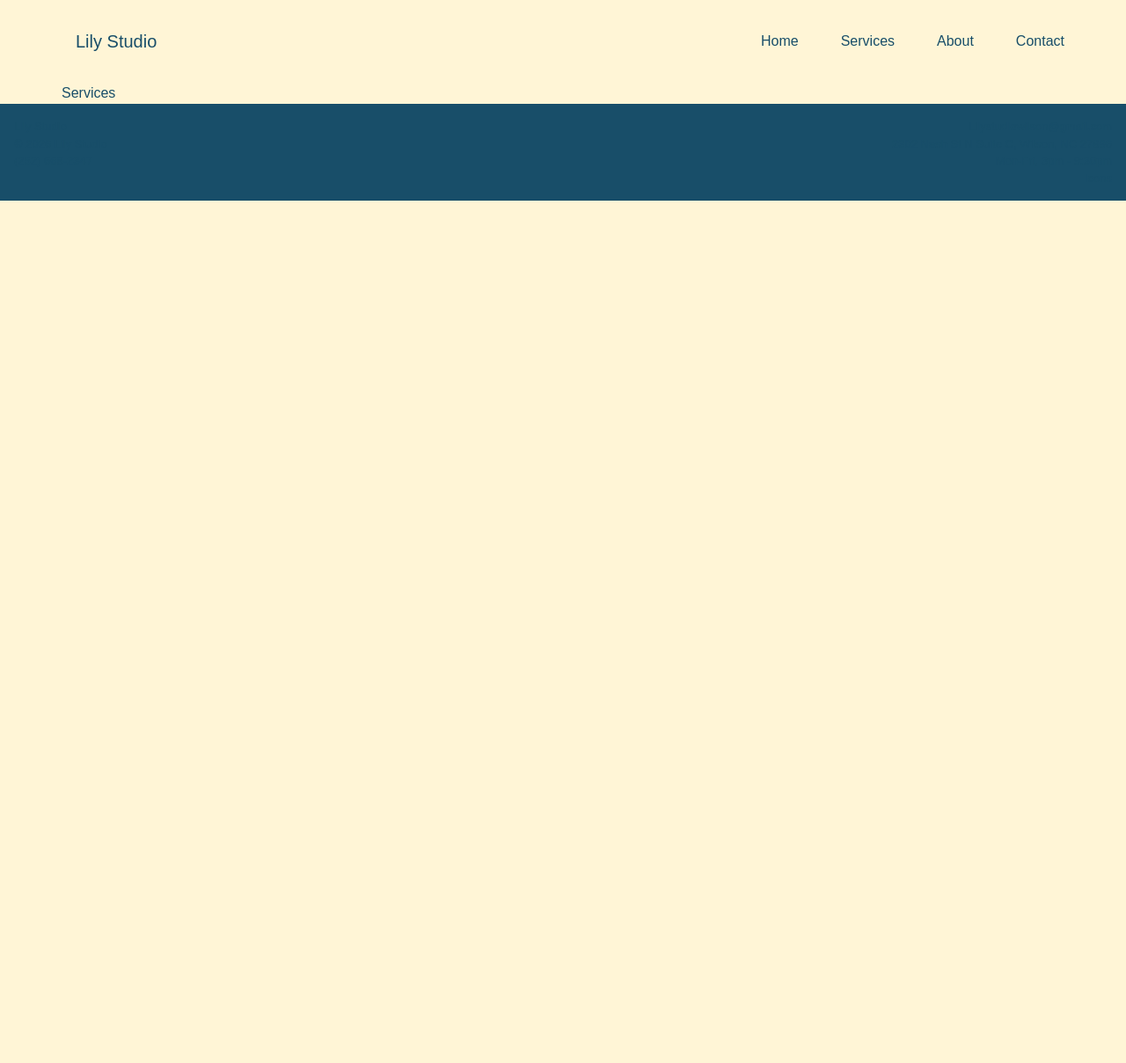
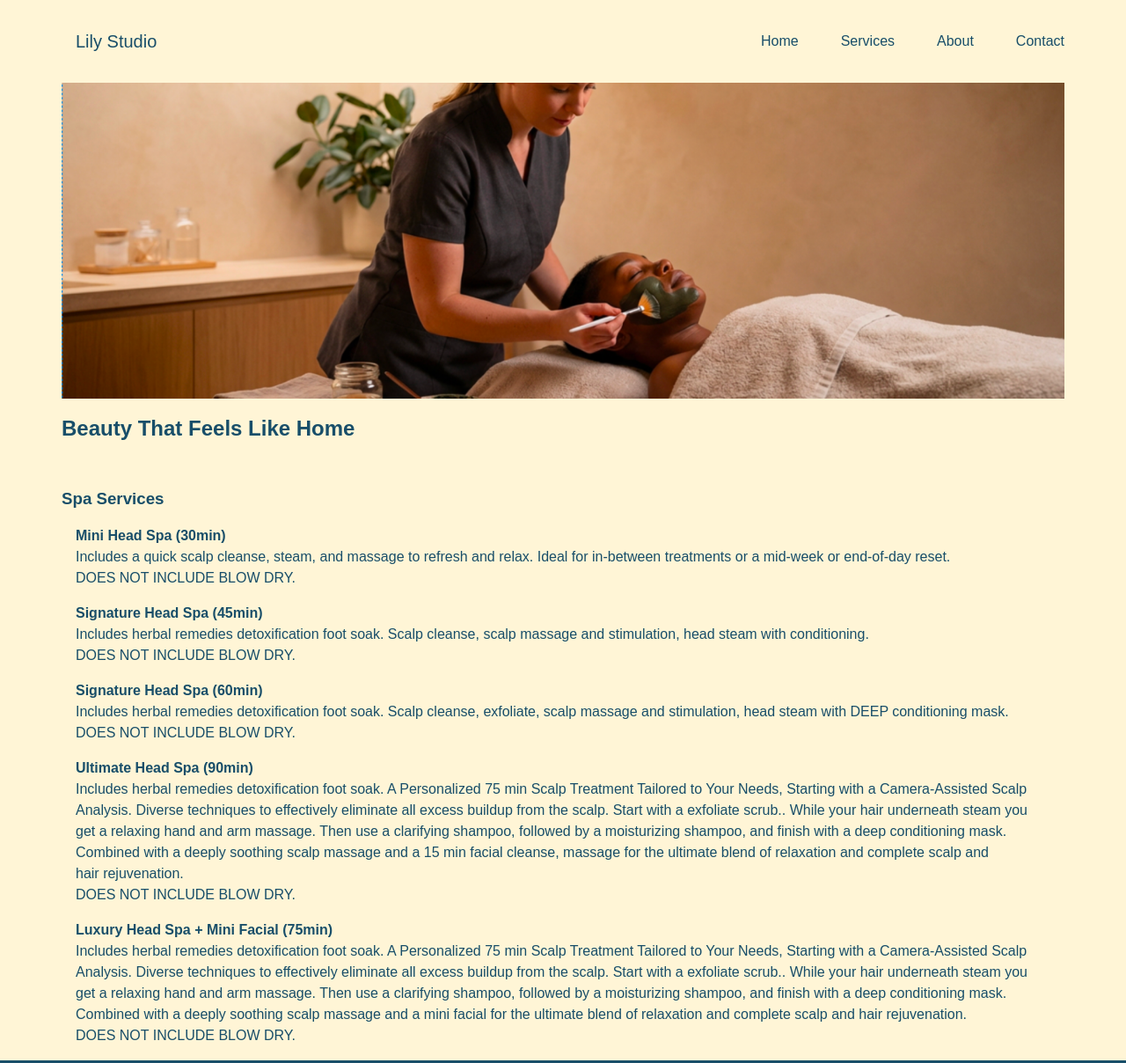
Before and after one commit to benzo1233/studio, a website built with webpack: page src/services.html in a window 1280 px wide. Shown: the top 1208 px of the page at 88% size. Before the commit the page ends 800 px from the top, so only its background shows below. Built offline with nearby package versions, Linux system fonts and the light colour scheme.

Commit message:
add styles and imgs for service pg

```diff
--- a/src/modules/index.js
+++ b/src/modules/index.js
@@ -10,3 +10,79 @@ const dropDownMenu = document.querySelector(".menu-overlay");
 toggleMenu.addEventListener("click", () => {
   dropDownMenu.classList.toggle("active");
 });
+
+function createCard(title, description, note) {
+  return `
+    <article class="service">
+      <div class="services-content">
+        <h4>${title}</h4>
+        <p>${description}</p>
+        <p>${note}</p>
+      </div>
+    </article>
+  `;
+}
+
+const services = [
+  {
+    title: "Mini Head Spa (30min)",
+    description:
+      "Includes a quick scalp cleanse, steam, and massage to refresh and relax. Ideal for in-between treatments or a mid-week or end-of-day reset.",
+    note: "DOES NOT INCLUDE BLOW DRY.",
+  },
+  {
+    title: "Signature Head Spa (45min)",
+    description:
+      "Includes herbal remedies detoxification foot soak. Scalp cleanse, scalp massage and stimulation, head steam with conditioning.",
+    note: "DOES NOT INCLUDE BLOW DRY.",
+  },
+  {
+    title: "Signature Head Spa (60min)",
+    description:
+      "Includes herbal remedies detoxification foot soak. Scalp cleanse, exfoliate, scalp massage and stimulation, head steam with DEEP conditioning mask.",
+    note: "DOES NOT INCLUDE BLOW DRY.",
+  },
+  {
+    title: "Ultimate Head Spa (90min)",
+    description:
+      "Includes herbal remedies detoxification foot soak. A Personalized 75 min Scalp Treatment Tailored to Your Needs, Starting with a Camera-Assisted Scalp Analysis. Diverse techniques to effectively eliminate all excess buildup from the scalp. Start with a exfoliate scrub.. While your hair underneath steam you get a relaxing hand and arm massage. Then use a clarifying shampoo, followed by a moisturizing shampoo, and finish with a deep conditioning mask. Combined with a deeply soothing scalp massage and a 15 min facial cleanse, massage for the ultimate blend of relaxation and complete scalp and hair rejuvenation.",
+    note: "DOES NOT INCLUDE BLOW DRY.",
+  },
+  {
+    title: "Luxury Head Spa + Mini Facial (75min)",
+    description:
+      "Includes herbal remedies detoxification foot soak. A Personalized 75 min Scalp Treatment Tailored to Your Needs, Starting with a Camera-Assisted Scalp Analysis. Diverse techniques to effectively eliminate all excess buildup from the scalp. Start with a exfoliate scrub.. While your hair underneath steam you get a relaxing hand and arm massage. Then use a clarifying shampoo, followed by a moisturizing shampoo, and finish with a deep conditioning mask. Combined with a deeply soothing scalp massage and a mini facial for the ultimate blend of relaxation and complete scalp and hair rejuvenation.",
+    note: "DOES NOT INCLUDE BLOW DRY.",
+  },
+];
+
+// TODO
+// const addons = [
+//   {
+//     title: "Facial Add On",
+//     description:
+//       "Enhance your head spa with a refreshing facial for added relaxation and glow.",
+//   },
+//   {
+//     title: "Scalp Exfoliate Add On",
+//     description: "Removes buildup and promotes a healthier, cleaner scalp.",
+//   },
+//   {
+//     title: "Steam with Deep Conditioning Mask",
+//     description:
+//       "Deeply hydrates, strengthens and restores softer, healthier hair.",
+//   },
+//   {
+//     title: "Blow Dry",
+//     description: "Does not include styling.",
+//   },
+// ];
+
+const cardGrid = document.querySelector(".body");
+
+if (cardGrid) {
+  cardGrid.innerHTML = services
+    .map((card) => createCard(card.title, card.description, card.note))
+    .join("");
+    // We need join here bc innerhtml expects one long html string
+}
--- a/src/services.html
+++ b/src/services.html
@@ -21,6 +21,15 @@
           </button>
         </div>
 
+        <!-- MOBILE -->
+        <div class="menu-overlay">
+          <div class="overlay-links">
+            <li><a href="index.html">Home</a></li>
+            <li><a href="services.html">Services</a></li>
+            <li><a href="about.html">About</a></li>
+            <li><a href="contact.html">Contact</a></li>
+          </div>
+        </div>
         <!-- TODO: for Desktop -->
         <ul class="nav-links" id="nav-links">
           <li><a href="index.html">Home</a></li>
@@ -30,19 +39,20 @@
         </ul>
       </nav>
     </header>
-    <main>
-      <p>Services</p>
-      <div class="menu-overlay">
-        <div class="overlay-links">
-          <li><a href="index.html">Home</a></li>
-          <li><a href="services.html">Services</a></li>
-          <li><a href="about.html">About</a></li>
-          <li><a href="contact.html">Contact</a></li>
-        </div>
-      </div>
+
+    <main class="service-main">
+      <section class="service-hero">
+        <img src="./imgs/serviceHero.png" alt="" />
+        <h2>Beauty That Feels Like Home</h2>
+      </section>
+
+      <section>
+        <h3>Spa Services</h3>
+        <div class="body"></div>
+      </section>
     </main>
 
-    <footer id="footer">
+    <footer class="service-footer">
       <div class="left">
         <p>Lily Studio</p>
         <p>&copy; 2026 Lily Studio</p>
--- a/src/styles/base.css
+++ b/src/styles/base.css
@@ -94,12 +94,12 @@ nav {
   flex-direction: row;
   justify-content: space-between;
   padding: var(--padding-mobile);
-  color: var(--color-accent);
+  color: var(--color-text);
 }
 
 .nav-links a {
   text-decoration: none;
-  color: var(--color-accent);
+  color: var(--color-text);
 }
 
 .navbar-1,
@@ -119,12 +119,12 @@ nav {
 .menu-toggle {
   background: none;
   border: none;
-  color: var(--color-accent);
+  color: var(--color-text);
 }
 
 /* ===== MENU OVERLAY ====*/
 .menu-overlay {
-  position: absolute;
+  position: fixed;
   inset: 0;
   /*equivalent to top,bottom,left,right = 0*/
   z-index: 1000;
@@ -145,11 +145,10 @@ nav {
   font-size: var(--font-size-3xl);
   text-decoration: none;
   list-style: none;
-  transform: translateY(-8vh);
 }
 
 .overlay-links li a {
-  color: var(--color-accent);
+  color: var(--color-text);
   text-decoration: none;
 }
 
@@ -171,13 +170,13 @@ main {
 
 /* ===== Footer ==== */
 footer {
+  display: flex;
+  justify-content: space-between;
+  font-size: small;
   flex-shrink: 0;
   padding: var(--padding-mobile);
-  color: var(--color-accent);
+  color: var(--color-text);
   background-color: var(--color-secondary);
-  font-size: small;
-  display: flex;
-  justify-content: space-between;
 }
 
 .right {
--- a/src/styles/globals.css
+++ b/src/styles/globals.css
@@ -4,6 +4,7 @@
   --color-dk-primary: #184e69;
   --color-secondary: #74959d;
   --color-accent: #fff5d6;
+  --color-text: #fff5d6;
 
   --padding-mobile: 1rem;
   --padding-desktop: 4.375rem;
--- a/src/styles/services.css
+++ b/src/styles/services.css
@@ -1,5 +1,37 @@
 .service-pg {
     --color-primary: #fff5d6;
+    --color-dk-primary: #184e69;
+    --color-secondary: #74959d;
+    --color-accent: #184e69;
+    --color-text: #184e69;
+}
+
+.services-content {
+    display: flex;
+    flex-direction: column;
+}
+
+.service-footer {
     --color-secondary: #184e69;
-    --color-accent: #184e69;
+    --color-text: #fff5d6;
 }
+
+.body {
+    padding: 1rem;
+    display: grid;
+    flex-direction: column;
+    gap: 1rem;
+}
+
+.service-hero {
+    display: flex;
+    flex-direction: column;
+    gap: 1rem;
+    padding: 0rem 0 2rem 0;
+
+}
+
+.service-main {
+    flex-direction: column;
+    align-items: start;
+}
```
Also changed, not shown: src/index.html (+9 -10 lines), src/imgs/serviceHero.png (added).
